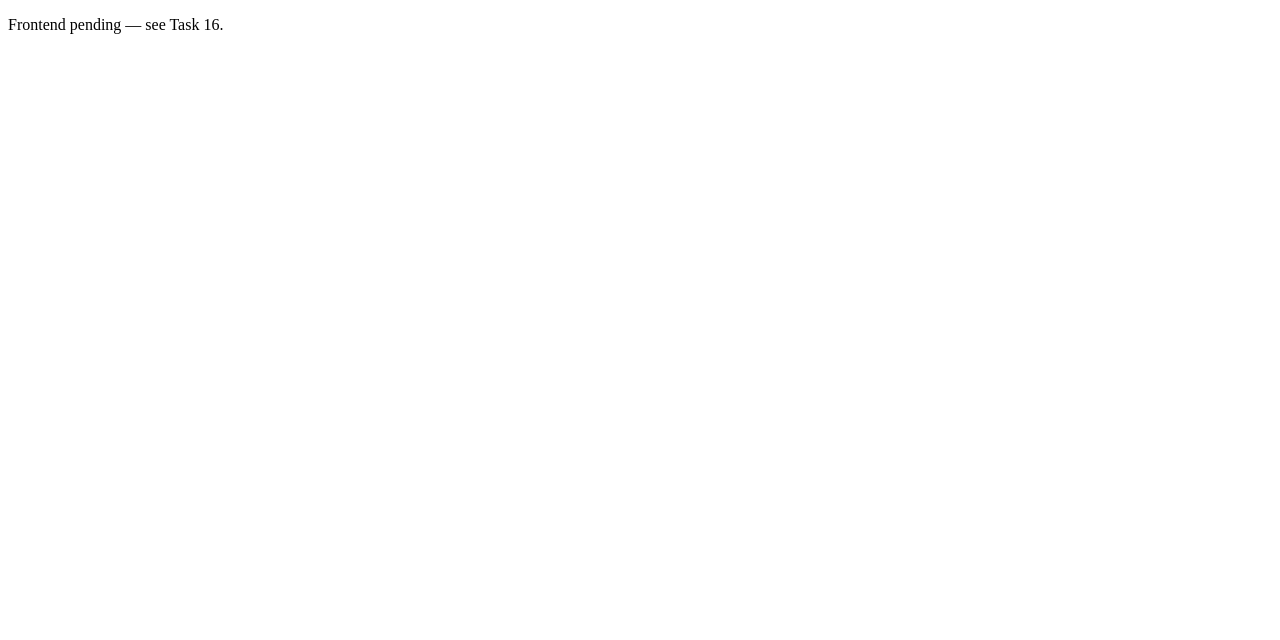
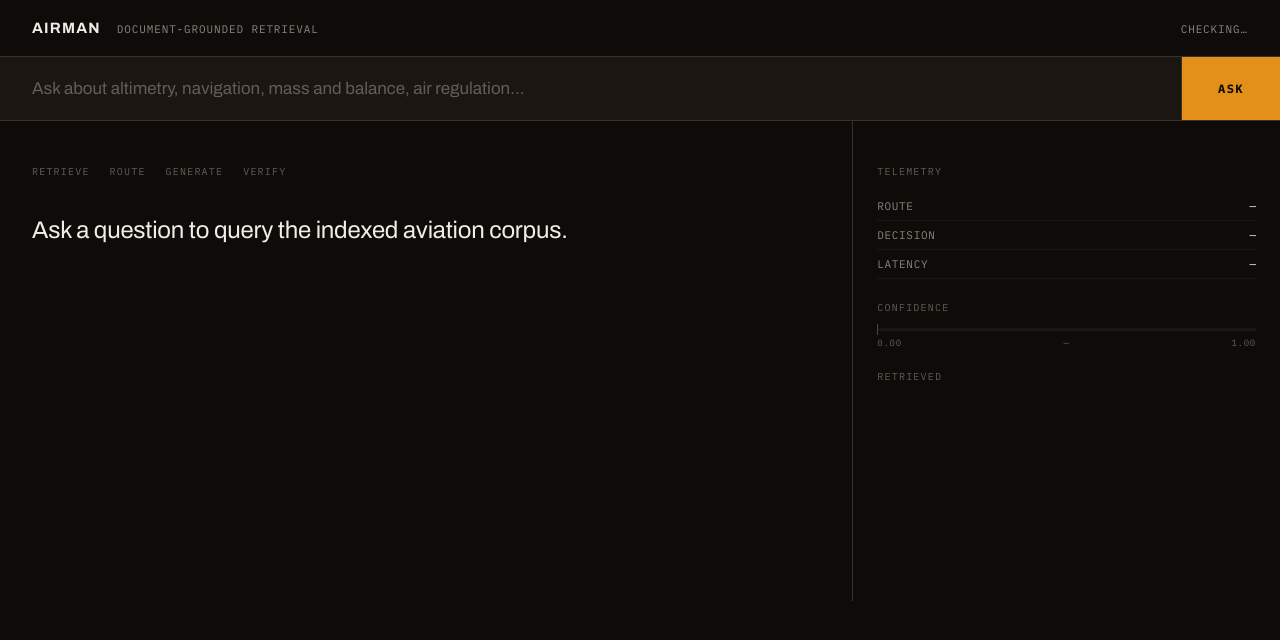
Before and after one commit to Pushkin4000/Aviation-Document_RAG, a plain HTML site: page web/index.html in a window 1280 px wide. Drawn offline with Linux system fonts and the light colour scheme; files that its build step writes are made by us from their sources.

Commit message:
feat: add Night Cockpit query console frontend
Task 16: static query console served by FastAPI under /static, replacing
the Task 12 placeholder index.html. Implements the Night Cockpit direction
(warm ochre-near-black ground, sodium-amber accent, IBM Plex Mono for
apparatus, zero border-radius) exactly as specified in the task-16 brief.

Deviates from the brief's app.js per controller Ruling 6: confidence
thresholds are read from GET /health (thresholds.clarify / .answer) and
placed on the gauge once health loads, rather than hardcoded constants.
The literal 0.34/0.48 values remain only as an unreachable-/health
fallback, so a change to .env flows through to the UI without editing JS.

Co-Authored-By: Claude Opus 5 <noreply@anthropic.com>

```diff
--- a/web/index.html
+++ b/web/index.html
@@ -1,3 +1,62 @@
 <!doctype html>
-<html lang="en"><head><meta charset="utf-8"><title>AIRMAN RAG</title></head>
-<body><p>Frontend pending — see Task 16.</p></body></html>
+<html lang="en">
+<head>
+<meta charset="utf-8">
+<meta name="viewport" content="width=device-width, initial-scale=1">
+<title>AIRMAN — Document RAG</title>
+<link rel="preconnect" href="https://fonts.googleapis.com">
+<link rel="preconnect" href="https://fonts.gstatic.com" crossorigin>
+<link href="https://fonts.googleapis.com/css2?family=Archivo:wght@400;700&family=IBM+Plex+Mono:wght@400;700&display=swap" rel="stylesheet">
+<link rel="stylesheet" href="/static/styles.css">
+</head>
+<body>
+<header class="masthead">
+  <h1>AIRMAN</h1>
+  <span class="sub">DOCUMENT-GROUNDED RETRIEVAL</span>
+  <span id="health" data-state="unknown">CHECKING…</span>
+</header>
+
+<form class="query" id="form">
+  <input id="question" name="question" autocomplete="off" required maxlength="2000"
+         placeholder="Ask about altimetry, navigation, mass and balance, air regulation…">
+  <button id="submit" type="submit">ASK</button>
+</form>
+
+<main class="split">
+  <section class="answer-col">
+    <div class="stages" id="stages">
+      <span class="stage" data-stage="retrieve">RETRIEVE</span>
+      <span class="stage" data-stage="route">ROUTE</span>
+      <span class="stage" data-stage="generate">GENERATE</span>
+      <span class="stage" data-stage="verify">VERIFY</span>
+    </div>
+    <p id="answer">Ask a question to query the indexed aviation corpus.</p>
+    <div class="citations" id="citations"></div>
+  </section>
+
+  <aside class="rail">
+    <h2>Telemetry</h2>
+    <div class="metric"><span class="k">ROUTE</span><span class="v" id="m-route">—</span></div>
+    <div class="metric"><span class="k">DECISION</span><span class="v" id="m-decision">—</span></div>
+    <div class="metric"><span class="k">LATENCY</span><span class="v" id="m-latency">—</span></div>
+
+    <div class="gauge">
+      <h2>Confidence</h2>
+      <div class="gauge-track">
+        <div class="gauge-fill" id="gauge-fill" style="width:0%"></div>
+        <div class="gauge-tick" id="tick-clarify"></div>
+        <div class="gauge-tick" id="tick-answer"></div>
+      </div>
+      <div class="gauge-labels">
+        <span>0.00</span><span id="gauge-value">—</span><span>1.00</span>
+      </div>
+    </div>
+
+    <h2>Retrieved</h2>
+    <div id="chunks"></div>
+  </aside>
+</main>
+
+<script src="/static/app.js"></script>
+</body>
+</html>
--- /dev/null
+++ b/web/styles.css
@@ -0,0 +1,196 @@
+:root {
+  /* Surfaces — warm near-black, ochre-traced. Derived in OKLCH. */
+  --ground: #0F0B08;
+  --panel: #1B1612;
+  --raised: #25211B;
+  --hairline: #37322C;
+  --rule: #4C4741;
+
+  /* Text — warm off-whites, never pure white */
+  --text: #F0ECE7;
+  --text-2: #BBB6B0;
+  --muted: #8A857F;
+  --faint: #625D57;
+
+  /* Accent — sodium vapour amber. One job: live state + primary action. */
+  --accent-100: #51321E;
+  --accent-200: #854E20;
+  --accent-300: #B56C15;
+  --accent-400: #E29019;
+  --accent-500: #FAB550;
+  --accent-600: #FFD795;
+
+  /* Semantics from the same family, not from a framework */
+  --refusal: #B6604E;
+  --grounded: #99A668;
+  --caution: #D7A03D;
+
+  --sans: Archivo, "Helvetica Neue", Arial, sans-serif;
+  --mono: "IBM Plex Mono", ui-monospace, "SF Mono", Menlo, monospace;
+
+  --fast: 120ms;
+  --medium: 200ms;
+}
+
+* { box-sizing: border-box; }
+
+html, body {
+  margin: 0;
+  padding: 0;
+  background: var(--ground);
+  color: var(--text);
+  font-family: var(--sans);
+  font-weight: 400;
+}
+
+/* Radius is zero everywhere. Instrument bezels and approach plates are square. */
+input, button, section, div, article { border-radius: 0; }
+
+.masthead {
+  border-bottom: 1px solid var(--hairline);
+  padding: 20px 32px;
+  display: flex;
+  align-items: baseline;
+  gap: 16px;
+}
+
+.masthead h1 {
+  font-size: 15px;
+  font-weight: 700;
+  letter-spacing: 0.08em;
+  text-transform: uppercase;
+  margin: 0;
+}
+
+.masthead .sub {
+  font-family: var(--mono);
+  font-size: 11px;
+  letter-spacing: 0.08em;
+  color: var(--muted);
+}
+
+#health {
+  margin-left: auto;
+  font-family: var(--mono);
+  font-size: 11px;
+  letter-spacing: 0.08em;
+  color: var(--muted);
+}
+#health[data-state="ok"] { color: var(--grounded); }
+#health[data-state="degraded"] { color: var(--caution); }
+
+.query {
+  display: flex;
+  gap: 0;
+  border-bottom: 1px solid var(--hairline);
+}
+
+#question {
+  flex: 1;
+  background: var(--panel);
+  border: none;
+  border-right: 1px solid var(--hairline);
+  color: var(--text);
+  font-family: var(--sans);
+  font-size: 17px;
+  padding: 22px 32px;
+  outline: none;
+}
+#question::placeholder { color: var(--faint); }
+#question:focus { background: var(--raised); }
+
+#submit {
+  background: var(--accent-400);
+  color: var(--ground);
+  border: none;
+  font-family: var(--mono);
+  font-size: 12px;
+  font-weight: 700;
+  letter-spacing: 0.12em;
+  padding: 0 36px;
+  cursor: pointer;
+  transition: background var(--fast) ease-out;
+}
+#submit:hover { background: var(--accent-500); }
+#submit:disabled { background: var(--accent-100); color: var(--muted); cursor: not-allowed; }
+
+/* Asymmetric 2/3 - 1/3. Sparse answer, dense telemetry. */
+.split { display: grid; grid-template-columns: 2fr 1fr; min-height: 60vh; }
+
+.answer-col { padding: 44px 32px; border-right: 1px solid var(--hairline); }
+
+.stages {
+  display: flex;
+  gap: 20px;
+  font-family: var(--mono);
+  font-size: 10px;
+  letter-spacing: 0.12em;
+  color: var(--faint);
+  margin-bottom: 36px;
+}
+.stage[data-active="true"] { color: var(--accent-400); }
+.stage[data-done="true"] { color: var(--muted); }
+
+#answer {
+  font-size: 24px;
+  line-height: 1.4;
+  letter-spacing: -0.01em;
+  max-width: 68ch;
+  margin: 0 0 32px;
+}
+#answer[data-refusal="true"] {
+  color: var(--refusal);
+  font-size: 19px;
+  border-left: 2px solid var(--refusal);
+  padding-left: 20px;
+}
+
+.citations { font-family: var(--mono); font-size: 12px; color: var(--text-2); }
+.citations h2 {
+  font-size: 10px;
+  letter-spacing: 0.12em;
+  text-transform: uppercase;
+  color: var(--faint);
+  font-weight: 400;
+  margin: 0 0 10px;
+}
+.citations li { list-style: none; padding: 5px 0; border-bottom: 1px solid var(--panel); }
+.citations ul { margin: 0; padding: 0; }
+
+/* Telemetry rail — dense, mono, small */
+.rail { padding: 44px 24px; font-family: var(--mono); font-size: 11px; }
+.rail h2 {
+  font-size: 10px;
+  letter-spacing: 0.12em;
+  text-transform: uppercase;
+  color: var(--faint);
+  font-weight: 400;
+  margin: 0 0 14px;
+}
+
+.metric { display: flex; justify-content: space-between; padding: 7px 0; border-bottom: 1px solid var(--panel); }
+.metric .k { color: var(--muted); letter-spacing: 0.06em; }
+.metric .v { color: var(--text); }
+
+/* Confidence against its threshold bands */
+.gauge { margin: 22px 0; }
+.gauge-track { height: 3px; background: var(--panel); position: relative; }
+.gauge-fill { height: 3px; background: var(--accent-400); transition: width var(--medium) ease-out; }
+.gauge-tick { position: absolute; top: -4px; width: 1px; height: 11px; background: var(--rule); }
+.gauge-labels { display: flex; justify-content: space-between; color: var(--faint); font-size: 9px; margin-top: 6px; letter-spacing: 0.08em; }
+
+.chunk { padding: 11px 0; border-bottom: 1px solid var(--panel); }
+.chunk-id { color: var(--muted); font-size: 10px; word-break: break-all; }
+.chunk-score { color: var(--text-2); }
+.chunk[data-cited="true"] { border-left: 2px solid var(--accent-400); padding-left: 10px; }
+.chunk-snippet { color: var(--faint); font-size: 10px; line-height: 1.5; margin-top: 5px; }
+
+/* Nothing animates except the stage indicator. */
+@media (prefers-reduced-motion: reduce) {
+  * { transition: none !important; }
+}
+
+@media (max-width: 900px) {
+  .split { grid-template-columns: 1fr; }
+  .answer-col { border-right: none; border-bottom: 1px solid var(--hairline); }
+}
```
Also changed, not shown: web/app.js (added, +173 -0 lines).
